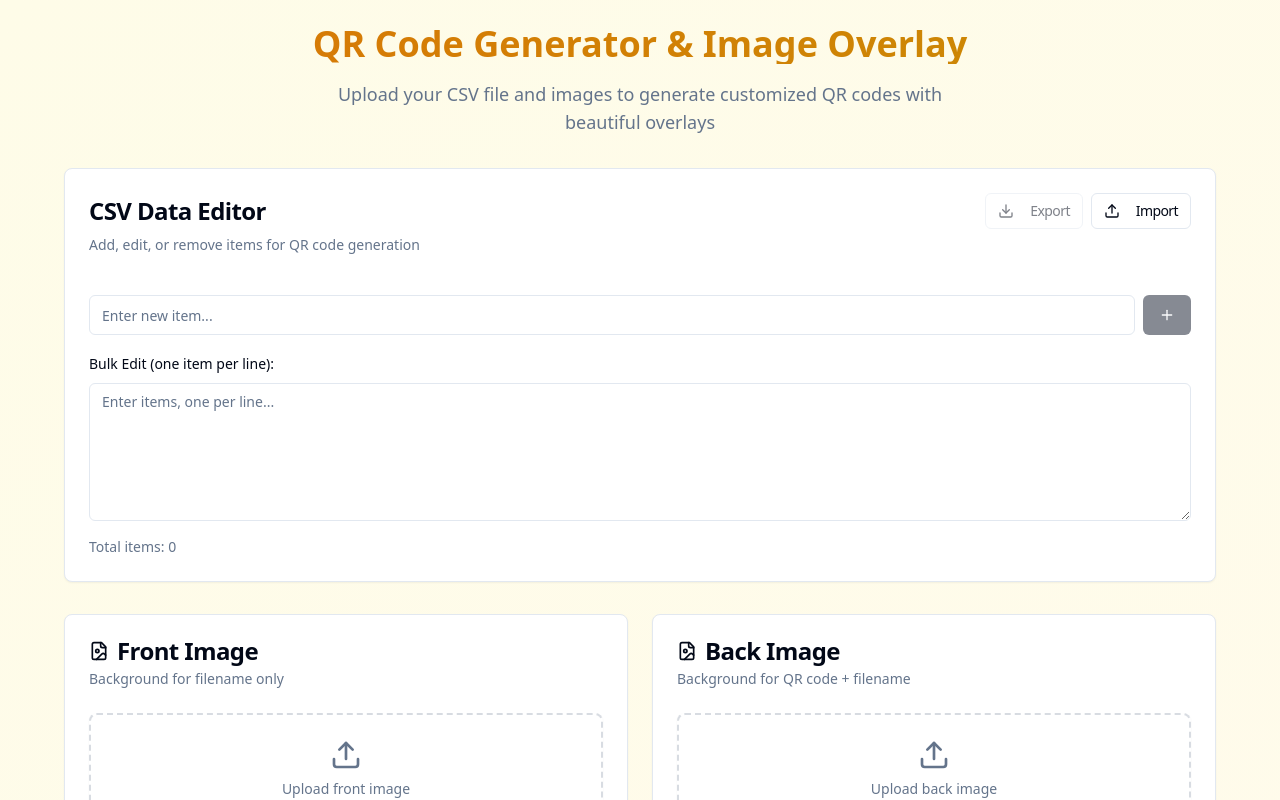
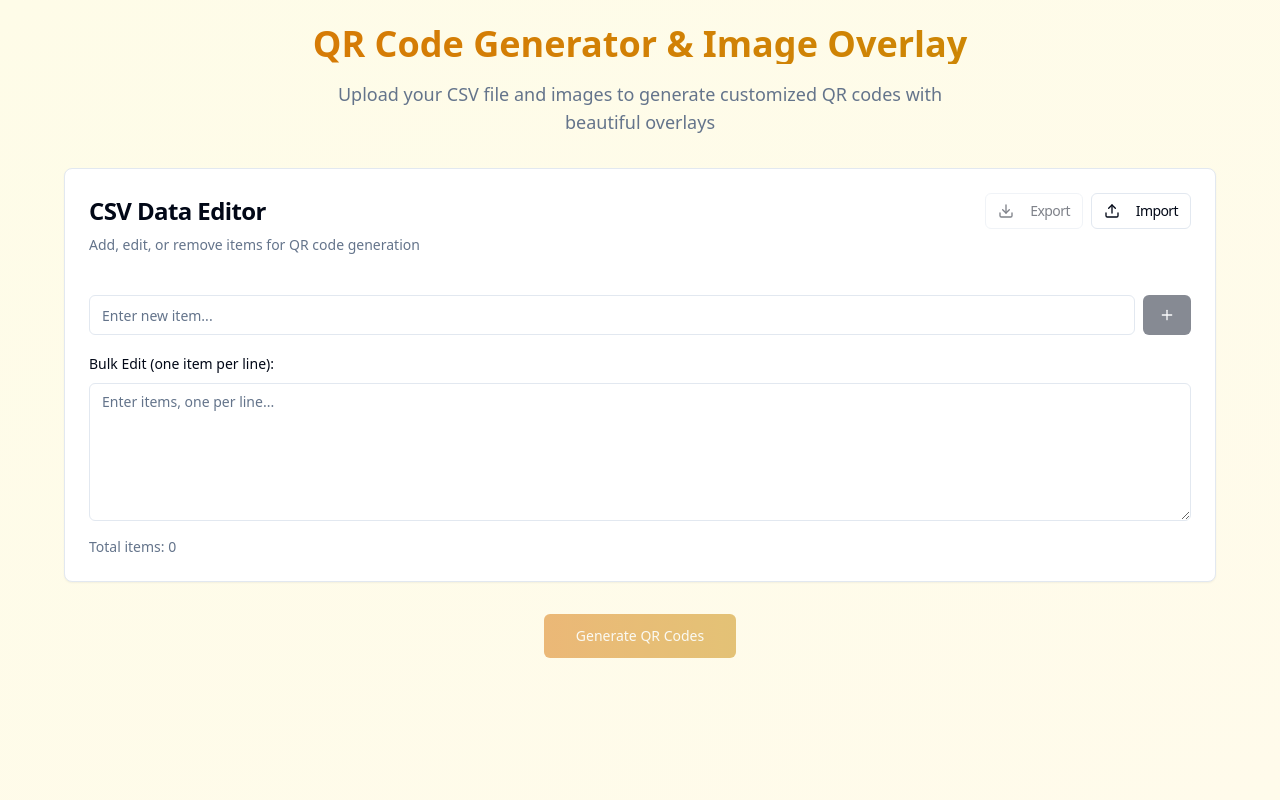
Before and after one commit to sajjad-yaqub/yuma-black-card-qr-generator-roboto, a React (Vite) app: page / in a window 1280 px wide. Shown: the top 800 px of the page. Built offline with nearby package versions, Linux system fonts and the light colour scheme.

Commit message:
Changes
Co-authored-by: sajjad-yaqub <41566804+sajjad-yaqub@users.noreply.github.com>

```diff
--- a/src/components/QRCodeGenerator.tsx
+++ b/src/components/QRCodeGenerator.tsx
@@ -3,15 +3,16 @@ import React, { useState, useCallback } from 'react';
 import { Button } from '@/components/ui/button';
 import { Card, CardContent, CardDescription, CardHeader, CardTitle } from '@/components/ui/card';
 import { Progress } from '@/components/ui/progress';
-import { FileUpload } from './FileUpload';
 import { ImagePreview } from './ImagePreview';
 import { CSVEditor } from './CSVEditor';
 import { toast } from 'sonner';
-import { Download, FileImage, FileText } from 'lucide-react';
+import { Download, FileText } from 'lucide-react';
 import QRCode from 'qrcode';
 import JSZip from 'jszip';
 import { saveAs } from 'file-saver';
 import jsPDF from 'jspdf';
+import cardFrontImg from '@/assets/card-front.png';
+import cardBackImg from '@/assets/card-back.png';
 
 interface ProcessedItem {
   text: string;
@@ -23,8 +24,6 @@ interface ProcessedItem {
 
 export const QRCodeGenerator = () => {
   const [csvData, setCsvData] = useState<string[]>([]);
-  const [frontImage, setFrontImage] = useState<File | null>(null);
-  const [backImage, setBackImage] = useState<File | null>(null);
   const [processedItems, setProcessedItems] = useState<ProcessedItem[]>([]);
   const [isProcessing, setIsProcessing] = useState(false);
   const [progress, setProgress] = useState(0);
@@ -109,7 +108,7 @@ export const QRCodeGenerator = () => {
   };
 
   const overlayOnImage = (
-    baseImage: File,
+    baseImageSrc: string,
     text: string,
     qrCode?: string,
     isBack: boolean = false
@@ -199,11 +198,8 @@ export const QRCodeGenerator = () => {
         }
       };
 
-      const reader = new FileReader();
-      reader.onload = (e) => {
-        img.src = e.target?.result as string;
-      };
-      reader.readAsDataURL(baseImage);
+      img.crossOrigin = 'anonymous';
+      img.src = baseImageSrc;
     });
   };
 
@@ -215,11 +211,6 @@ export const QRCodeGenerator = () => {
 
     if (dataToProcess.length === 0) {
       toast.error('Please add some data to process');
-      return;
-    }
-
-    if (!frontImage || !backImage) {
-      toast.error('Please upload front and back images');
       return;
     }
 
@@ -250,8 +241,8 @@ export const QRCodeGenerator = () => {
               const gradientQR = await createGradientQR(qrDataUrl);
 
               // Create front and back images
-              const frontImageData = await overlayOnImage(frontImage, filename, undefined, false);
-              const backImageData = await overlayOnImage(backImage, filename, gradientQR, true);
+              const frontImageData = await overlayOnImage(cardFrontImg, filename, undefined, false);
+              const backImageData = await overlayOnImage(cardBackImg, filename, gradientQR, true);
 
               console.log(`✅ Successfully processed: "${trimmedText}" -> "${filename}"`);
               return {
@@ -438,54 +429,11 @@ export const QRCodeGenerator = () => {
         {/* CSV Data Editor Section */}
         <CSVEditor onDataChange={setCsvData} initialData={csvData} />
 
-        {/* Upload Section */}
-        <div className="grid grid-cols-1 md:grid-cols-2 gap-6">
-          <Card>
-            <CardHeader>
-              <CardTitle className="flex items-center gap-2">
-                <FileImage className="w-5 h-5" />
-                Front Image
-              </CardTitle>
-              <CardDescription>
-                Background for filename only
-              </CardDescription>
-            </CardHeader>
-            <CardContent>
-              <FileUpload
-                accept=".png,.jpg,.jpeg"
-                onFileSelect={setFrontImage}
-                selectedFile={frontImage}
-                placeholder="Upload front image"
-              />
-            </CardContent>
-          </Card>
-
-          <Card>
-            <CardHeader>
-              <CardTitle className="flex items-center gap-2">
-                <FileImage className="w-5 h-5" />
-                Back Image
-              </CardTitle>
-              <CardDescription>
-                Background for QR code + filename
-              </CardDescription>
-            </CardHeader>
-            <CardContent>
-              <FileUpload
-                accept=".png,.jpg,.jpeg"
-                onFileSelect={setBackImage}
-                selectedFile={backImage}
-                placeholder="Upload back image"
-              />
-            </CardContent>
-          </Card>
-        </div>
-
         {/* Process Button */}
         <div className="text-center">
           <Button
             onClick={processFiles}
-            disabled={csvData.length === 0 || !frontImage || !backImage || isProcessing}
+            disabled={csvData.length === 0 || isProcessing}
             size="lg"
             className="bg-gradient-to-r from-amber-600 to-yellow-600 hover:from-amber-700 hover:to-yellow-700"
           >
```
